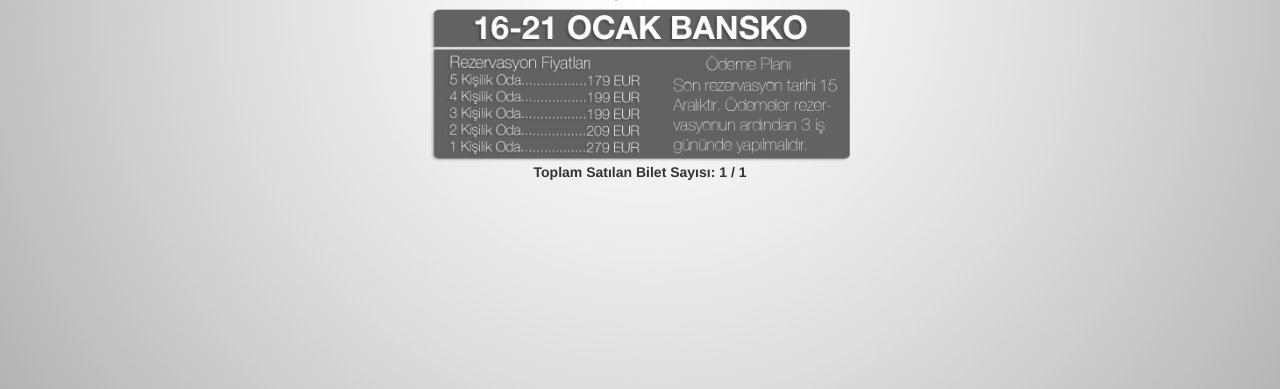
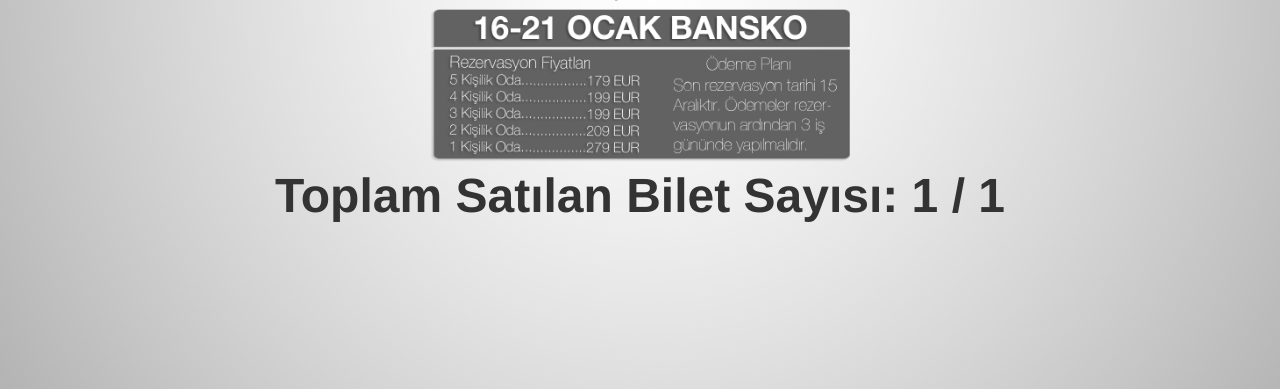
Before and after one commit to itugnu/itukis, a Django app: page / in a window 1280 px wide. Shown: the part 411-800 px from the top of the page. Run offline with Django 3.2, Linux system fonts and the light colour scheme; tables that the repository leaves empty hold one stand-in row (values such as "Sample post"); parts of the project's set-up code (start-up, migrations or seed data) failed here and were passed over; some libraries are stand-ins or nearby versions.

Commit message:
Update index.html

```diff
--- a/templates/web/index.html
+++ b/templates/web/index.html
@@ -34,7 +34,7 @@
     <img src="{% static 'images/prices.png' %}" class="img-responsive price-image" alt="Fiyat Listesi">
   </div>
   <div class="col-md-12 text-center">
-    <b><blink>Toplam Satılan Bilet Sayısı: {{ settings.counter }} / {{ settings.counter_limit }}</blink></b>
+    <b><FONT SIZE=7>Toplam Satılan Bilet Sayısı: {{ settings.counter }} / {{ settings.counter_limit }}</FONT></b>
   </div>
 </div>
 
```
